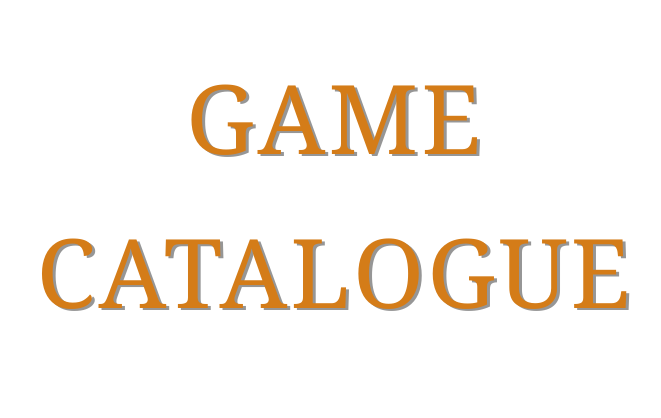
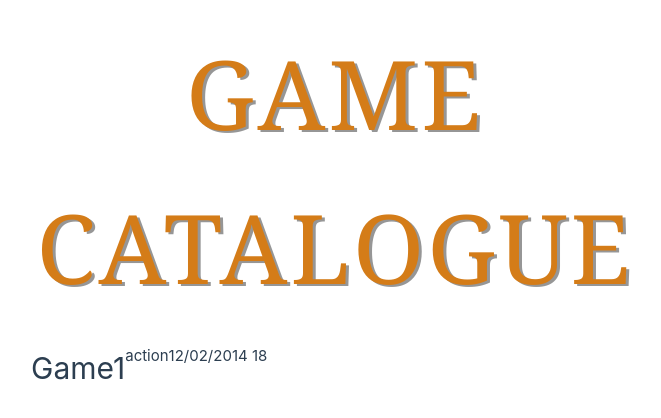
Before and after one commit to arthur-gtgn/Game-Catalog, a Vue app: page / in a window 1280 px wide. Shown: the part 206-624 px from the top of the page, without its empty margins (1-662 px from the left). Built offline with nearby package versions, Linux system fonts and the light colour scheme.

Commit message:
Added the game card component that will be used to display game informations.

```diff
--- a/src/App.vue
+++ b/src/App.vue
@@ -1,10 +1,12 @@
 <template>
-<div>
+  <div>
     <SiteHeader />
-    </div>
+    <GameCard title="Game1" category="action" age-rating=18 release-date="12/02/2014"/>
+  </div>
 </template>
 <script setup>
 import SiteHeader from './components/SiteHeader.vue'
+import GameCard from "@/components/SiteGameCard.vue";
 </script>
 
 <style scoped></style>
--- /dev/null
+++ b/src/components/SiteGameCard.vue
@@ -0,0 +1,29 @@
+<template>
+  <div class="card">
+    <h1>{{ title }}</h1>
+    <span>{{ category }}</span>
+    <div class="misc">
+      {{ releaseDate }}
+      {{ ageRating }}
+    </div>
+  </div>
+</template>
+
+<script>
+export default {
+  name: 'GameCard',
+  props: {
+    title: String,
+    category: String,
+    releaseDate: String,
+    ageRating: Number
+  }
+}
+</script>
+
+<style scoped>
+.card {
+  display: flex;
+}
+
+</style>
--- a/src/components/SiteHeader.vue
+++ b/src/components/SiteHeader.vue
@@ -1,7 +1,7 @@
 <template>
     <header>
-    <h1>GAME CATALOGUE</h1>
-</header>
+      <h1>GAME CATALOGUE</h1>
+    </header>
 </template>
 <script>
 export default{
```
